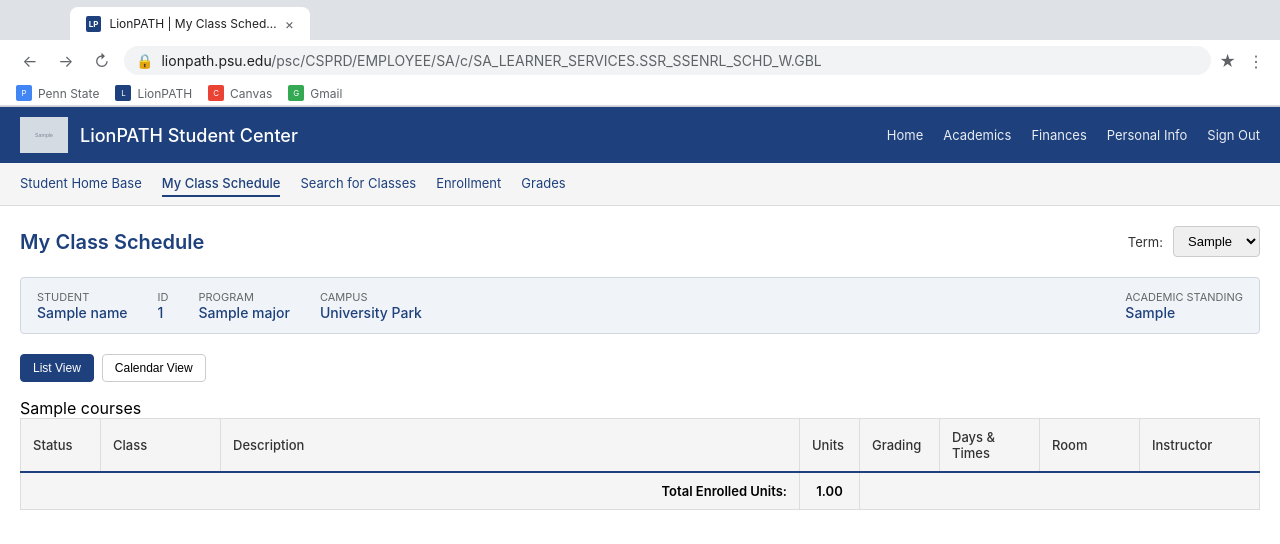
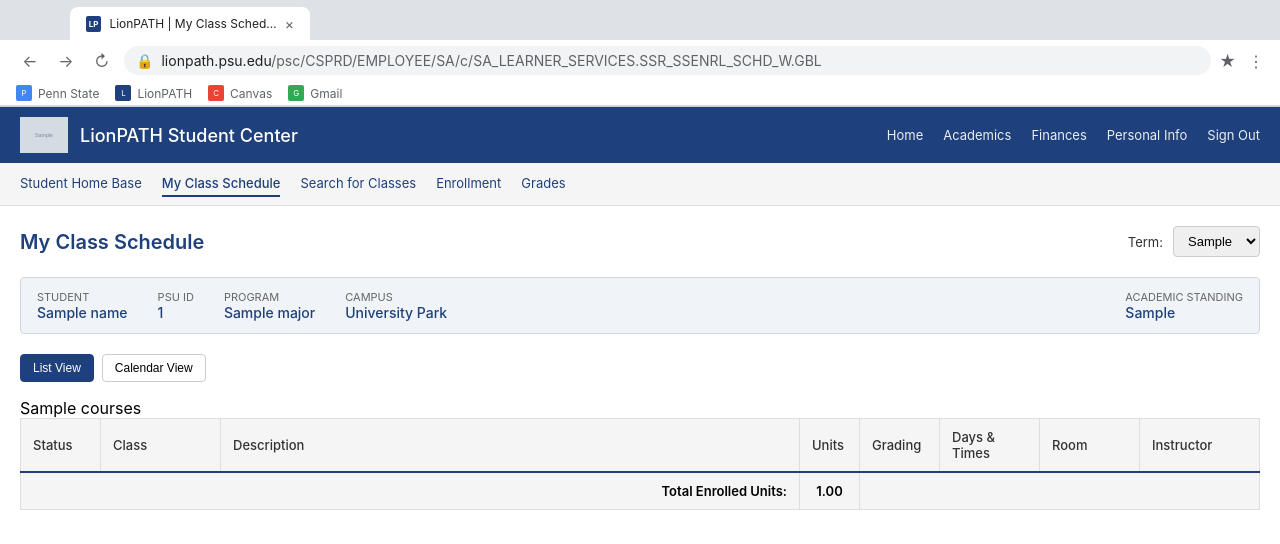
Before and after one commit to Cruisero/VerifyKey, a Python web app: template backend-python/templates/LionPATH/schedule_browser.html in a window 1280 px wide. Shown: the top 544 px of the page. Run offline with Jinja, Linux system fonts and the light colour scheme; the template is opened without the code that fills it: most values are stand-ins (such as "Sample title", 1, 10 or a date in 2020); grey boxes marked "Sample" are stand-in pictures.

Commit message:
Change label from ID to PSU ID for clarity

```diff
--- a/backend-python/templates/LionPATH/schedule_browser.html
+++ b/backend-python/templates/LionPATH/schedule_browser.html
@@ -478,7 +478,7 @@
                     <span class="info-value">{{name}}</span>
                 </div>
                 <div class="info-group">
-                    <span class="info-label">ID</span>
+                    <span class="info-label">PSU ID</span>
                     <span class="info-value">{{psu_id}}</span>
                 </div>
                 <div class="info-group">
```
Also changed, not shown: 1 other file.
